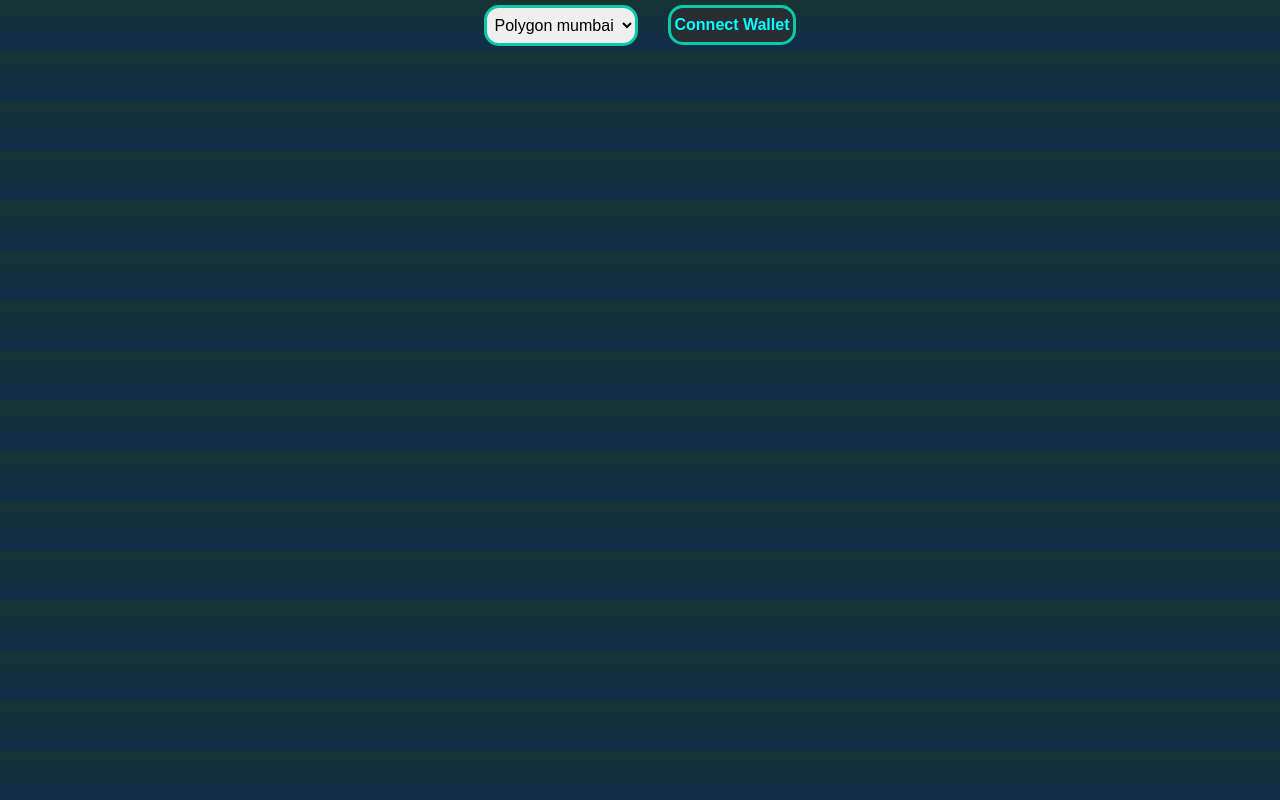
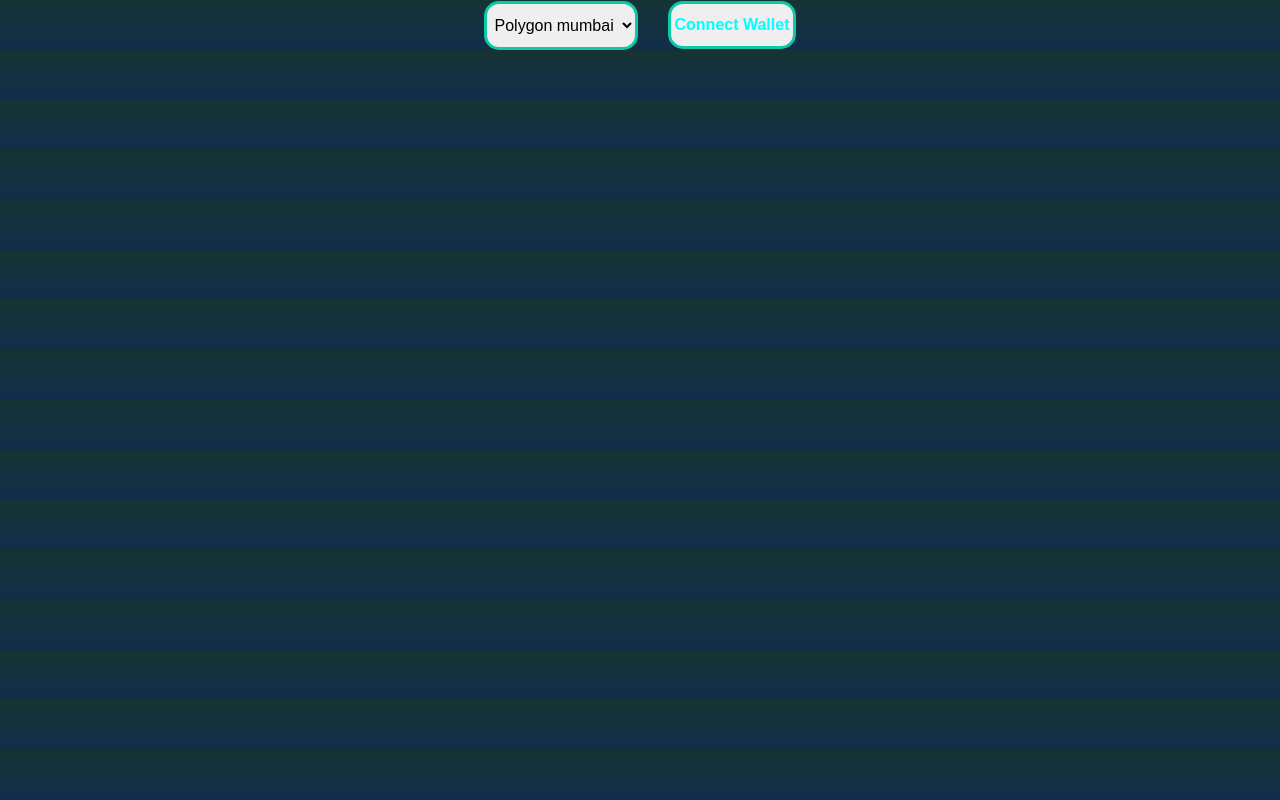
Before and after one commit to gituser6hij/unblockchat, a Next.js app: page /connect-wallet-button in a window 1280 px wide. Built offline with nearby package versions, Linux system fonts and the light colour scheme.

Commit message:
font ajust2

```diff
--- a/pages/connect-wallet-button.jsx
+++ b/pages/connect-wallet-button.jsx
@@ -58,7 +58,7 @@ function ConnectWalletButton({ setAddress3 }) {
         value={chainId}
         onChange={handleNetworkChange}
         style={{
-          padding: "8px 4px",
+          padding: "12px 4px",
           marginRight: "30px",
           // backgroundColor: "#282c33",
           borderRadius: "15px",
@@ -66,7 +66,7 @@ function ConnectWalletButton({ setAddress3 }) {
           // fontFamily: "monospace",
           fontSize: "1em",
           marginTop: "0",
-          maxWidth: "55%",
+          // maxWidth: "60%",
         }}
       >
         <option value="0x1">Ethereum</option>
@@ -84,17 +84,17 @@ function ConnectWalletButton({ setAddress3 }) {
       </select>
       <button
         onClick={handleClick}
+        className={styles.connectButton}
         style={{
-          backgroundColor: "#282c33",
           color: "#00ffff",
           // fontFamily: "monospace",
           fontSize: "1em",
           fontWeight: "bold",
           borderRadius: "15px",
-          padding: "8px 4px",
+          padding: "12px 4px",
           border: "3px solid #0acaa6",
           marginTop: "0",
-          maxWidth: "45%",
+          // maxWidth: "30%",
         }}
       >
         Connect Wallet
--- a/pages/styles.module.css
+++ b/pages/styles.module.css
@@ -874,3 +874,12 @@
 .formSend {
   background-color: #ccc;
 }
+
+.connectButton {
+  background-color: "#282c33";
+}
+
+.connectButton:hover hover {
+  background-color: #0acaa6;
+  color: #282c33;
+}
```
Also changed, not shown: pages/SwitchNetwork.jsx (+4 -4 lines), pages/index.js (+17 -1 lines).
